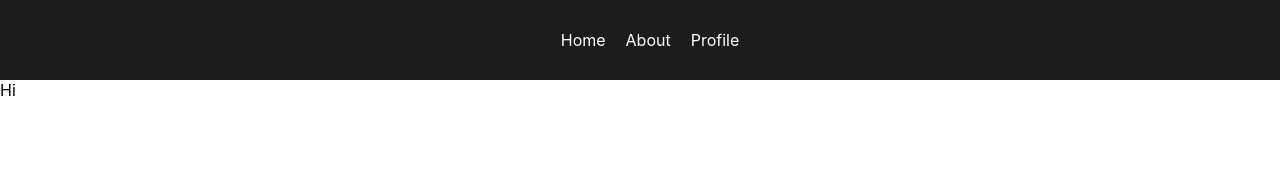
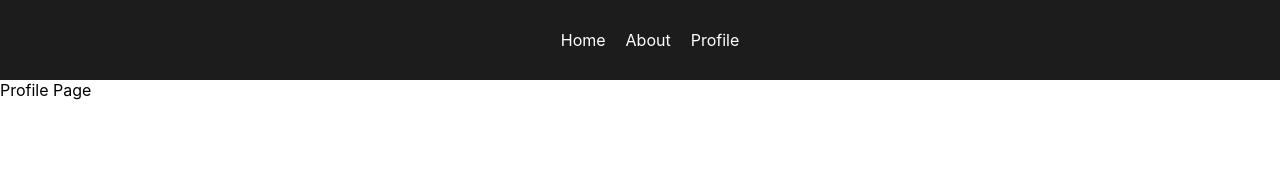
Before and after one commit to deeparka/next-demo-app, a Next.js app: page /profile in a window 1280 px wide. Shown: the top 170 px of the page. Built offline with nearby package versions, Linux system fonts and the light colour scheme.

Commit message:
added 404 error page

```diff
--- a/pages/profile/index.js
+++ b/pages/profile/index.js
@@ -1,5 +1,5 @@
 const Profile = () => {
-    return <div>Hi</div>;
+    return <div>Profile Page</div>;
 };
 
 export default Profile;
```
Also changed, not shown: pages/404.js (added, +13 -0 lines).
